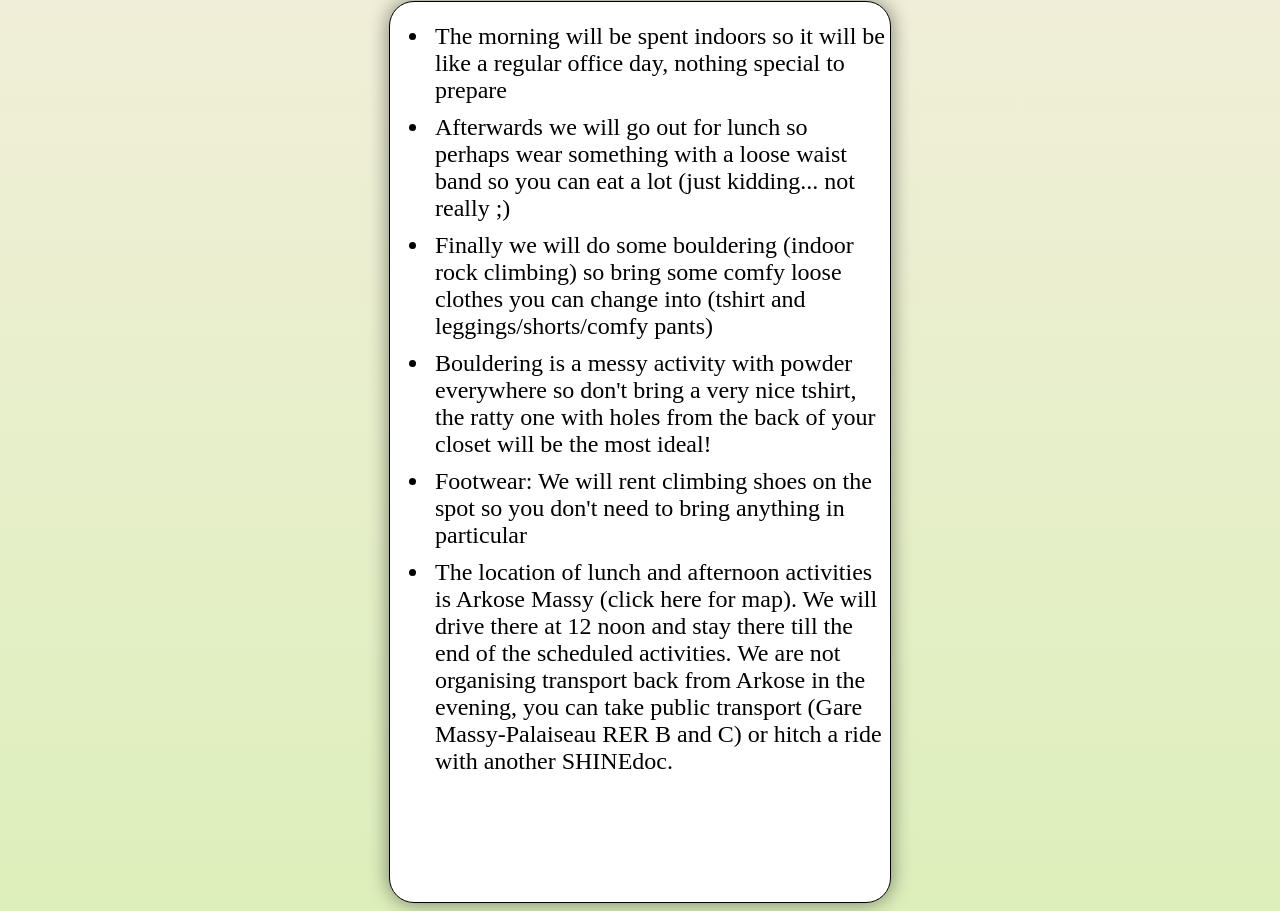
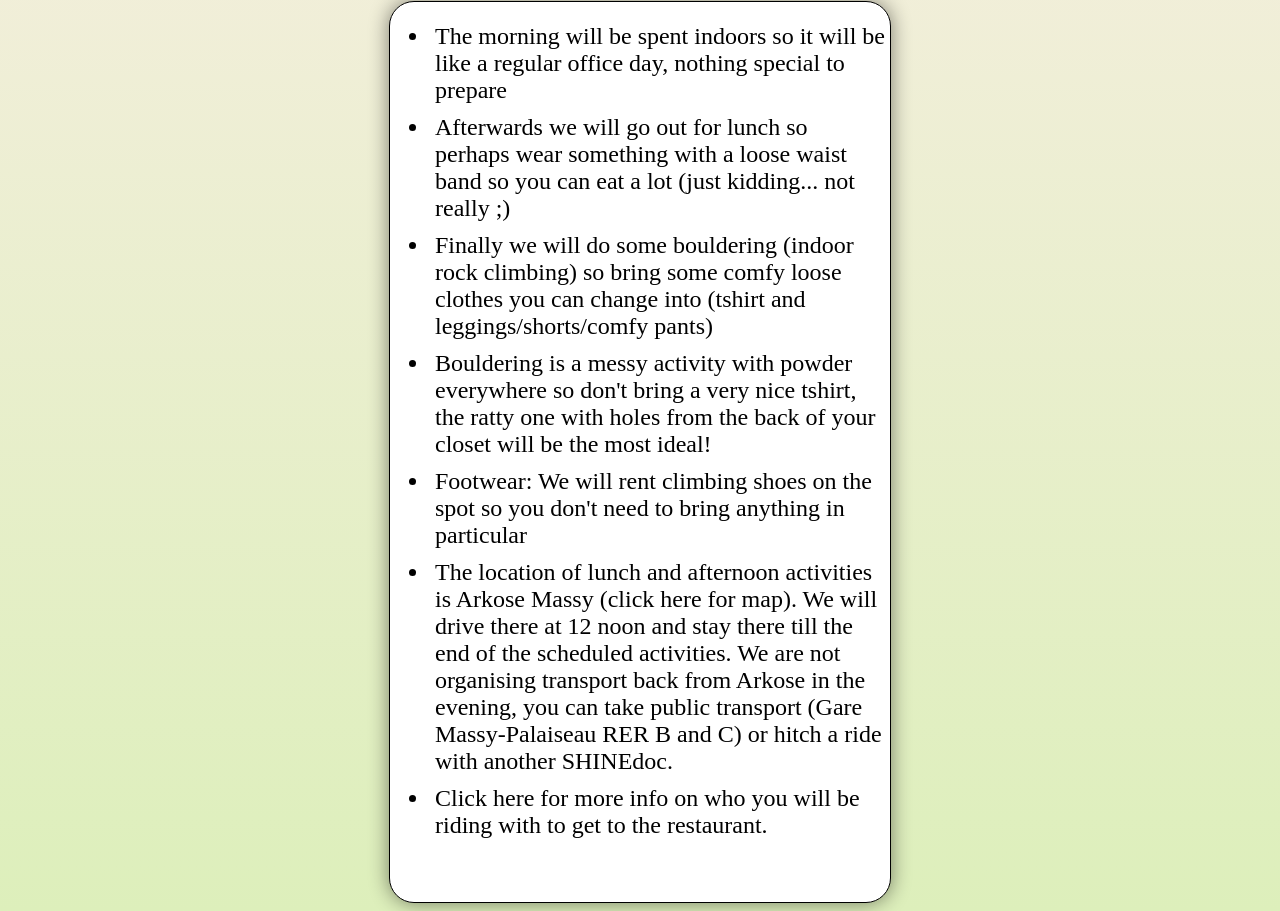
Before and after one commit to ShineDocs/shinedocs.github.io, a plain HTML site: page pages/practical_info.htm in a window 1280 px wide. Shown: the part 662-1573 px from the top of the page. Drawn offline with nearby package versions, Linux system fonts and the light colour scheme.

Commit message:
Update practical_info.htm
added line on car groups

```diff
--- a/pages/practical_info.htm
+++ b/pages/practical_info.htm
@@ -22,6 +22,7 @@
                 <li class="pages">Bouldering is a messy activity with powder everywhere so don't bring a very nice tshirt, the ratty one with holes from the back of your closet will be the most ideal!</li>
                 <li class="pages">Footwear: We will rent climbing shoes on the spot so you don't need to bring anything in particular</li>
                 <li class="pages">The location of lunch and afternoon activities is <a href="https://goo.gl/maps/WVWWi4jMKhvaNTKS7">Arkose Massy (click here for map)</a>. We will drive there at 12 noon and stay there till the end of the scheduled activities. We are not organising transport back from Arkose in the evening, you can take public transport (Gare Massy-Palaiseau RER B and C) or hitch a ride with another SHINEdoc. </li>
+                <li class="pages"><a href="../pages/car_groups.htm">Click here</a> for more info on who you will be riding with to get to the restaurant.</li>
             </ul>
         </div>
 </body>
```
